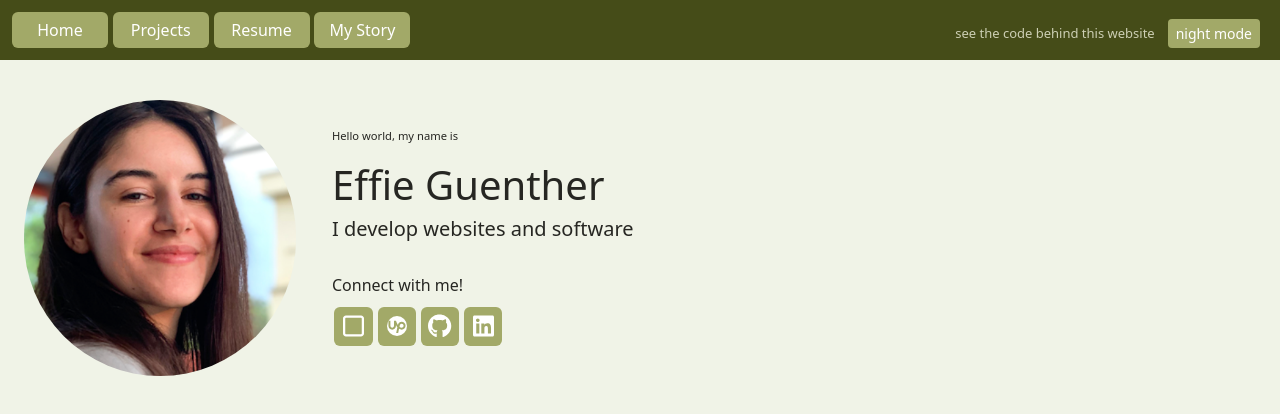
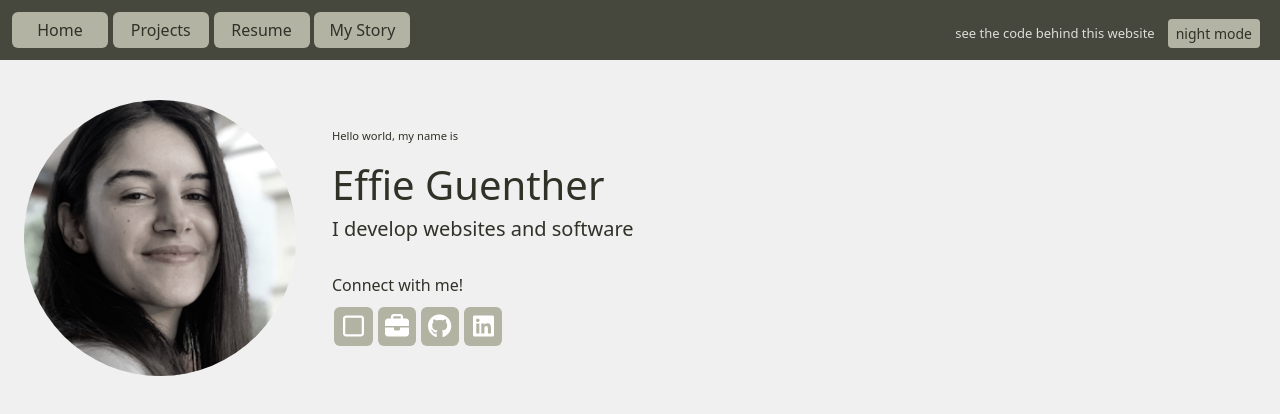
Before and after one commit to effieguenther/portfolio-website, a React (Create React App) app: page / in a window 1280 px wide. Shown: the top 414 px of the page. Built offline with nearby package versions, Linux system fonts and the light colour scheme.

Commit message:
redo of light theme

```diff
--- a/src/App.css
+++ b/src/App.css
@@ -18,68 +18,68 @@ html, body {
 }
 
 /* ============ LIGHT THEME ============ */
-/*                F1F5CF
-                  C5CB94
-                  A2A968
-                  7F8748
-                  677028
-                  262622                 */
+/*                f0f0f0
+                  deded9
+                  b3b3a4
+                  86877a
+                  46473d
+                  303127                 */
 
 
 .light {
-  background-color: #f0f3e7;
-  color: #262622;
+  background-color: #f0f0f0;
+  color: #303127;
   transition: background-color 2s, color 1s;
 }
 
 .light a {
-  color: #cdcfb4;
+  color: #deded9;
   transition: all 1s;
 }
 
 .light.section-header {
-  color: #262622;
-  border-top: 1px solid #262622;
+  color: #303127;
+  border-top: 1px solid #303127;
   transition: all 2s
 }
 
 .light .btn {
-  background-color: #A2A968;
-  color: white;
+  background-color: #b3b3a4;
+  color: #303127;
   border: none;
   transition: all 1s
 }
 
 .light .btn:hover {
-  background-color: #757e3b;
-  color: white;
+  background-color: #86877a;
+  color: #303127;
   transition: all 1s
 }
 
 .light.header {
-  background-color: #454c18;
+  background-color: #46473d;
   transition: all 2s
 }
 
 .light.header-link {
-  color: white;
+  color: rgb(240, 240, 233);
   transition: all 1s
 }
 
 .light .skills-list p {
-  border: 1px solid #262622;
+  border: 1px solid #303127;
   background-color: white;
   transition: all 1s
 }
 
 .light .card {
-  background-color: #cdcfb4;
-  color: #454c18;
+  background-color: #deded9;
+  color: #303127;
   transition: all 1s
 }
 
 .light .project-card a {
-  color: #454c18;
+  color: #303127;
   transition: all 1s
 }
 
@@ -87,11 +87,10 @@ html, body {
   font-weight: bold;
 }
 
-.light .project-card .btn a {
-  color: white;
+.light img {
+  filter: grayscale(80%) hue-rotate(10deg);
   transition: all 1s;
 }
-
 
 /* ============ DARK THEME ============ */
 /*                c9c7cf
@@ -121,14 +120,13 @@ html, body {
 }
 
 .dark .btn {
-  background-color: #a6a0b7;
-  color: #0f0f14;
+  background-color: #948ea4;
+  color: white;
   transition: all 1s;
 }
 
 .dark .btn:hover {
-  background-color: #7c768f;
-  color: #0f0f14;
+  background-color: #6d6880;
   transition: all 1s;
 }
 
@@ -163,6 +161,11 @@ html, body {
 .dark .project-card .sub-header {
   color: white;
   transition: all 1s
+}
+
+.dark img {
+  filter: grayscale(90%) hue-rotate(240deg);
+  transition: all 1s;
 }
 
 /* ================ LINK + BUTTON STYLING ============== */
--- a/src/components/Home.js
+++ b/src/components/Home.js
@@ -1,25 +1,36 @@
   import { Row, Col, Button} from 'reactstrap';
   import { useSelector } from 'react-redux';
-  import { useSpring, animated } from '@react-spring/web';
+  import { useTrail, animated } from '@react-spring/web';
   import headshot from '../assets/img/portfolio_headshot_color.png';
   import SocialButtons from '../components/SocialButtons';
-  import SunAndMoon from '../components/SunAndMoon';
 
 
   const Home = () => {
     const theme = useSelector((state) => state.themes.currentTheme);
-    const props1 = useSpring({
-        from: {opacity: 0},
-        to: {opacity: 1},
-        config: {duration: 500}
-    })
+    const items = [
+        {
+            text: "Hello world, my name is",
+            element: "p",
+            className: "small-text"
+        },
+        {
+            text: "Effie Guenther",
+            element: "h1",
+            className: ""
+        },
+        {
+            text: "I develop websites and software",
+            element: "h5",
+            className: ""
+        }
+    ]
 
-    const props2 = useSpring({
-        from: {opacity: 0},
-        to: {opacity: 1},
-        config: {duration: 500},
-        delay: 200
-    })
+    const trail = useTrail(items.length, {
+        from: { opacity: 0, transform: "translateX(20px)" },
+        to: { opacity: 1, transform: "translateX(0)" },
+        config: { duration: 500 },
+        delay: 300,
+      });
 
     return (
         <Row className={`${theme} pt-4`}>
@@ -35,13 +46,19 @@
                     <Col className='col-12'>
                         <Row>
                             <Col xs='9' sm='8' md='9'>
-                                <p className='small-text'>Hello world, my name is</p>
-                                <animated.h1 style={props1}>Effie Guenther</animated.h1>
-                                <animated.h5 style={props2}>I develop websites and software</animated.h5>
+                                {trail.map((props, idx) => {
+                                    const ItemElement = animated[items[idx].element];
+                                    return (
+                                        <ItemElement
+                                        key={idx}
+                                        style={props}
+                                        className={items[idx].className}
+                                        >
+                                        {items[idx].text}
+                                        </ItemElement>
+                                    );
+                                })}
                             </Col>
-                            {/* <Col id='sun'>
-                                <SunAndMoon currentTheme={theme}/>
-                            </Col> */}
                         </Row>
                     </Col>
                     <Col className='text-start'>
--- a/src/components/SocialButtons.js
+++ b/src/components/SocialButtons.js
@@ -1,25 +1,54 @@
 import { Button, Row, Col } from 'reactstrap';
+import { useTrail, animated } from '@react-spring/web';
 import { FontAwesomeIcon } from '@fortawesome/react-fontawesome';
 import { faGithub } from '@fortawesome/free-brands-svg-icons';
 import { faLinkedin } from '@fortawesome/free-brands-svg-icons';
 import { faSquare } from '@fortawesome/free-regular-svg-icons';
-import upworkLogo from '../assets/img/upwork-2.svg'
+import { faBriefcase } from '@fortawesome/free-solid-svg-icons';
 
 const SocialButtons = () => {
+
+    const items = [
+        {
+            icon: faSquare,
+            href: 'https://codesandbox.io/dashboard/recent?workspace=70c2a9ba-139f-456c-958f-96c55a09dcfa',
+        },
+        {
+            icon: faBriefcase,
+            href: 'https://www.upwork.com/freelancers/~018f785b41a5272472',
+        },
+        {
+            icon: faGithub,
+            href: 'https://github.com/effieguenther',
+        },
+        {
+            icon: faLinkedin,
+            href: 'https://www.linkedin.com/in/effieguenther/',
+        }
+    ]
+
+
+    const trail = useTrail(items.length, {
+        from: { opacity: 0, transform: "translateY(20px)" },
+        to: { opacity: 1, transform: "translateY(0)" },
+        config: { duration: 500 },
+        delay: 300,
+    });
+
     return (
         <div className='mt-2 d-flex justify-content-start'>
-            <Button className='social' href='https://codesandbox.io/dashboard/recent?workspace=70c2a9ba-139f-456c-958f-96c55a09dcfa' target='_blank'>
-                <FontAwesomeIcon icon={faSquare} size='xl' />
-            </Button>
-            <Button id='upwork-button' className='social' href='https://www.upwork.com/freelancers/~018f785b41a5272472' target='_blank'>
-                <img src={upworkLogo} alt='upwork logo' height='20px'/>
-            </Button>
-            <Button className='social'href='https://github.com/effieguenther' target='_blank'>
-                <FontAwesomeIcon icon={faGithub} size='xl'/>
-            </Button>
-            <Button className='social' href='https://www.linkedin.com/in/effieguenther/' target='_blank'>
-                <FontAwesomeIcon icon={faLinkedin} size='xl'/>
-            </Button>
+            {
+                trail.map((props, idx) => (
+                    <animated.button
+                        style={{ ...props, transition: 'none', animation: 'none' }}
+                        className='social btn'
+                        href={items[idx].href}
+                        target='_blank'
+                    >
+                        <FontAwesomeIcon icon={items[idx].icon} size='xl' />
+                    </animated.button>
+                ))
+            }
         </div>
     );
 }
--- a/src/pages/HomePage.js
+++ b/src/pages/HomePage.js
@@ -1,5 +1,5 @@
-import { Button, Container, } from 'reactstrap';
-import { useTransition, animated } from '@react-spring/web';
+import { Container, } from 'reactstrap';
+import { useTransition, animated, easings } from '@react-spring/web';
 import { useSelector } from 'react-redux';
 import { useState } from 'react';
 import Header from '../components/Header';
@@ -14,10 +14,10 @@ const HomePage = () => {
     const [activeSection, setActiveSection] = useState('home');
 
     const transitions = useTransition(activeSection, {
-        from: { opacity: 0, transform: 'translate3d(100vw, 0, 0)' },
+        from: { opacity: 0.5, transform: 'translate3d(60vw, 0, 0)' },
         enter: { opacity: 1, transform: 'translate3d(0, 0, 0)' },
-        leave: { opacity: 0, transform: 'translate3d(-20vw, 0, 0)' },
-        config: { duration: 400 },
+        leave: { opacity: 0, transform: 'translate3d(-100vw, 0, 0)' },
+        config: { duration: 400, easing: easings.easeOutSine },
         exitBeforeEnter: true
     });
 
```
